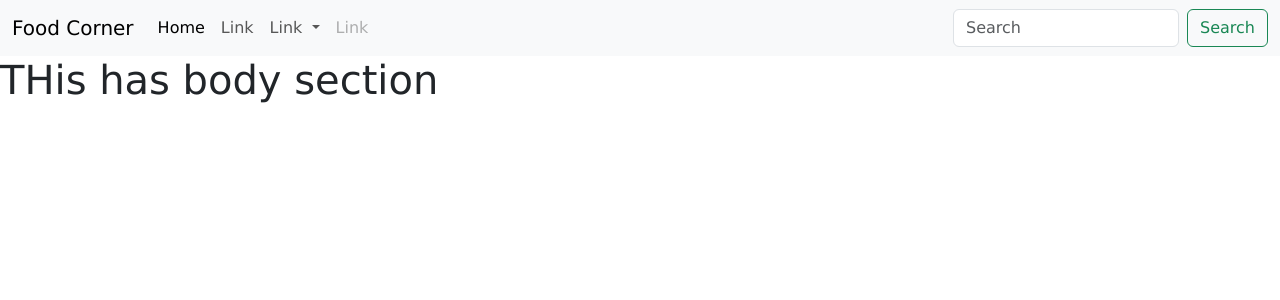
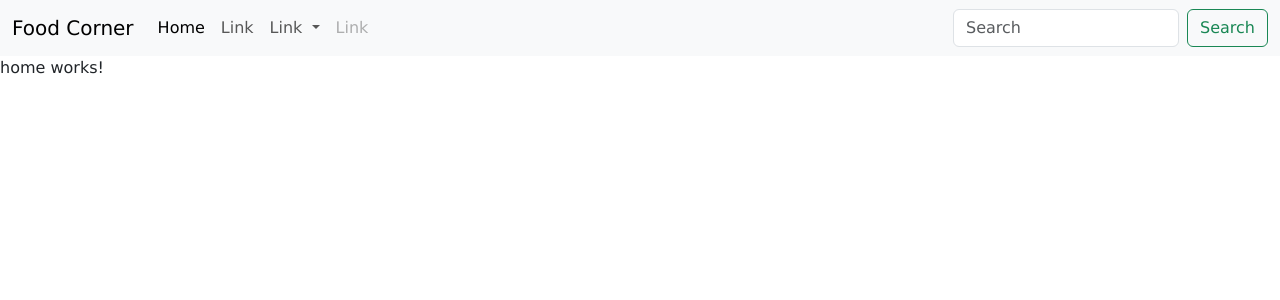
Before and after one commit to Sujan-Koirala021/food-corner, an Angular app: page /home in a window 1280 px wide. Before the commit this address led to /. Shown: the top 300 px of the page. Built offline with nearby package versions, Linux system fonts and the light colour scheme.

Commit message:
Add home component

```diff
--- /dev/null
+++ b/src/app/MyComponents/home/home.component.html
@@ -0,0 +1 @@
+<p>home works!</p>
--- a/src/app/app-routing.module.ts
+++ b/src/app/app-routing.module.ts
@@ -1,7 +1,12 @@
 import { NgModule } from '@angular/core';
 import { RouterModule, Routes } from '@angular/router';
+import { HomeComponent } from './MyComponents/home/home.component';
 
-const routes: Routes = [];
+const routes: Routes = [
+  {path : 'home',
+  component : HomeComponent
+  },
+];
 
 @NgModule({
   imports: [RouterModule.forRoot(routes)],
--- a/src/app/app.component.html
+++ b/src/app/app.component.html
@@ -1,4 +1,6 @@
 
 <app-header></app-header>
 
-<h1>THis has body section</h1>
+<!-- To show home component -->
+
+<router-outlet></router-outlet>
--- a/src/app/app.module.ts
+++ b/src/app/app.module.ts
@@ -4,11 +4,13 @@ import { BrowserModule } from '@angular/platform-browser';
 import { AppRoutingModule } from './app-routing.module';
 import { AppComponent } from './app.component';
 import { HeaderComponent } from './MyComponents/header/header.component';
+import { HomeComponent } from './MyComponents/home/home.component';
 
 @NgModule({
   declarations: [
     AppComponent,
-    HeaderComponent
+    HeaderComponent,
+    HomeComponent
   ],
   imports: [
     BrowserModule,
```
Also changed, not shown: src/app/MyComponents/home/home.component.ts (added, +10 -0 lines), src/app/MyComponents/home/home.component.css (added), 1 other file (tests, documents, lock files or other folders).
